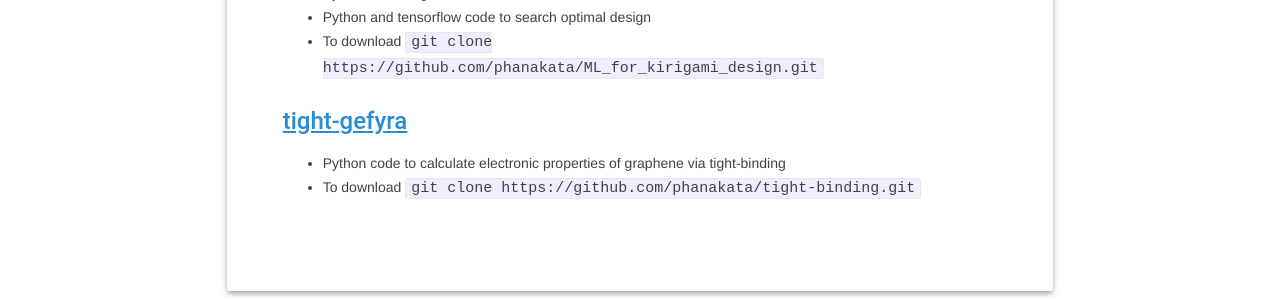
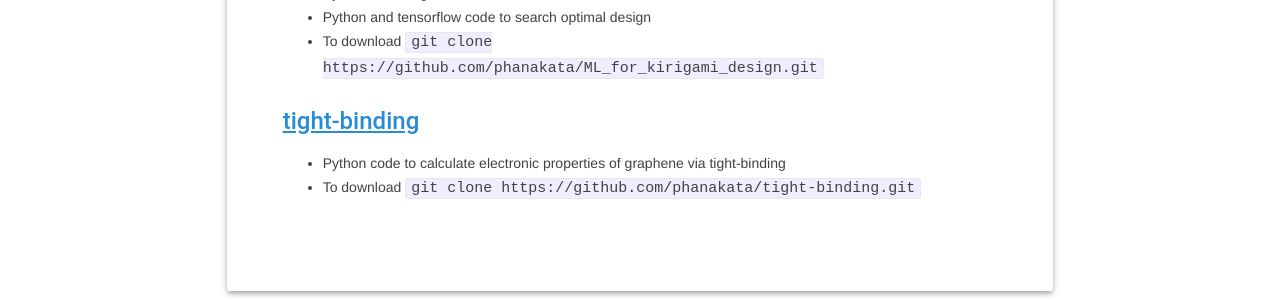
Before and after one commit to phanakata/phanakata.github.io, a Jekyll site: the page built from pages/Codes.md, in a window 1280 px wide. Shown: the part 728-1028 px from the top of the page. Built offline with Jekyll 4.4.1, drawn with Linux system fonts in a browser that asks for light colours.

Commit message:
Update Codes.md

```diff
--- a/pages/Codes.md
+++ b/pages/Codes.md
@@ -20,6 +20,6 @@ permalink: /Codes/
 * Python and tensorflow code to search optimal design
 * To download `git clone https://github.com/phanakata/ML_for_kirigami_design.git`
 
-#### <a href="https://github.com/phanakata/tight-binding" style="color:#268cd7"> tight-gefyra </a>
+#### <a href="https://github.com/phanakata/tight-binding" style="color:#268cd7"> tight-binding </a>
 * Python code to calculate electronic properties of graphene via tight-binding
 * To download `git clone https://github.com/phanakata/tight-binding.git`
```
